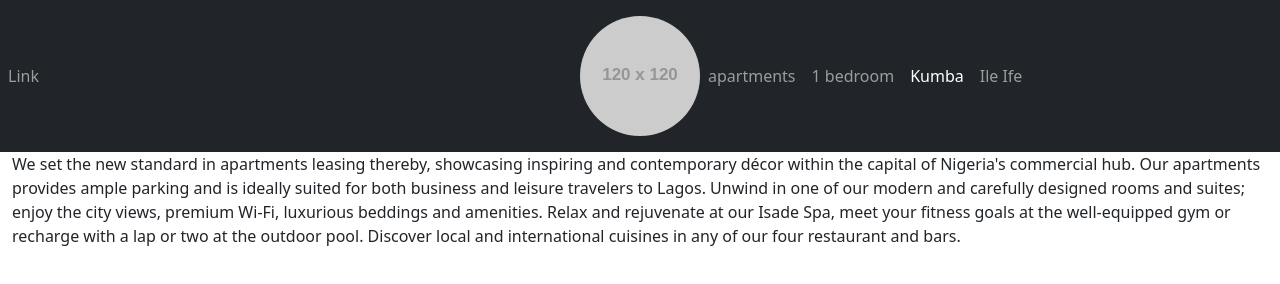
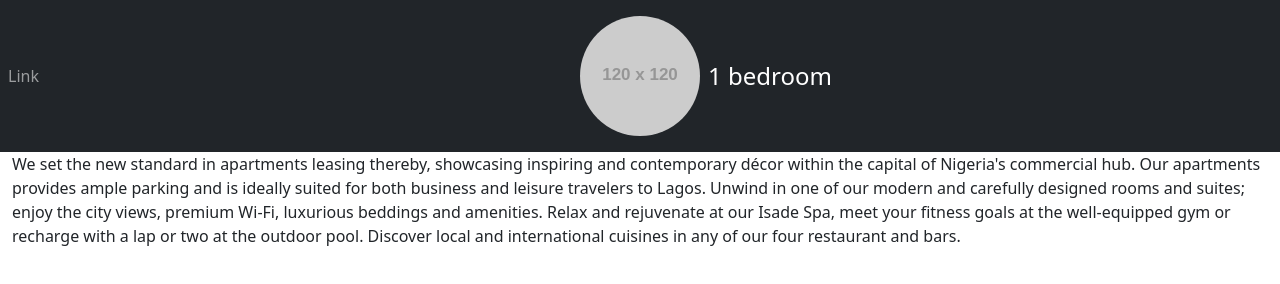
Before and after one commit to specs-lanre/-tindarlapartments02, a plain HTML site: page index.html in a window 1280 px wide. Drawn offline with nearby package versions, Linux system fonts and the light colour scheme; placeholder pictures from the web are drawn by us.

Commit message:
Update index.html
updated nav

```diff
--- a/index.html
+++ b/index.html
@@ -38,33 +38,14 @@
 
 <div class="navbar-collapse collapse w-100 dual-collapse2 order-2 order-md-2">
 <ul class="navbar-nav mr-auto text-center">
-<li class="nav-item">
-<a class="nav-link text-"
-href="t_apartment/">apartments</a>
 
-</li>
 
 
 <li class="nav-item">
-<a class="nav-link text-"
+<a class="nav-link text-white fs-4"
 href="one_bedroom_apartment/">
 1 bedroom</a>
 
-</li>
-
-
-<li class="nav-item">
-<a class="nav-link text-white"
-href="kumba_apartment/">
-Kumba</a>
-
-</li>
-
-
-<li class="nav-item">
-<a class="nav-link text-"
-href="ile_ife_apartment/">
-Ile Ife</a>
 </li>
 
 
```
